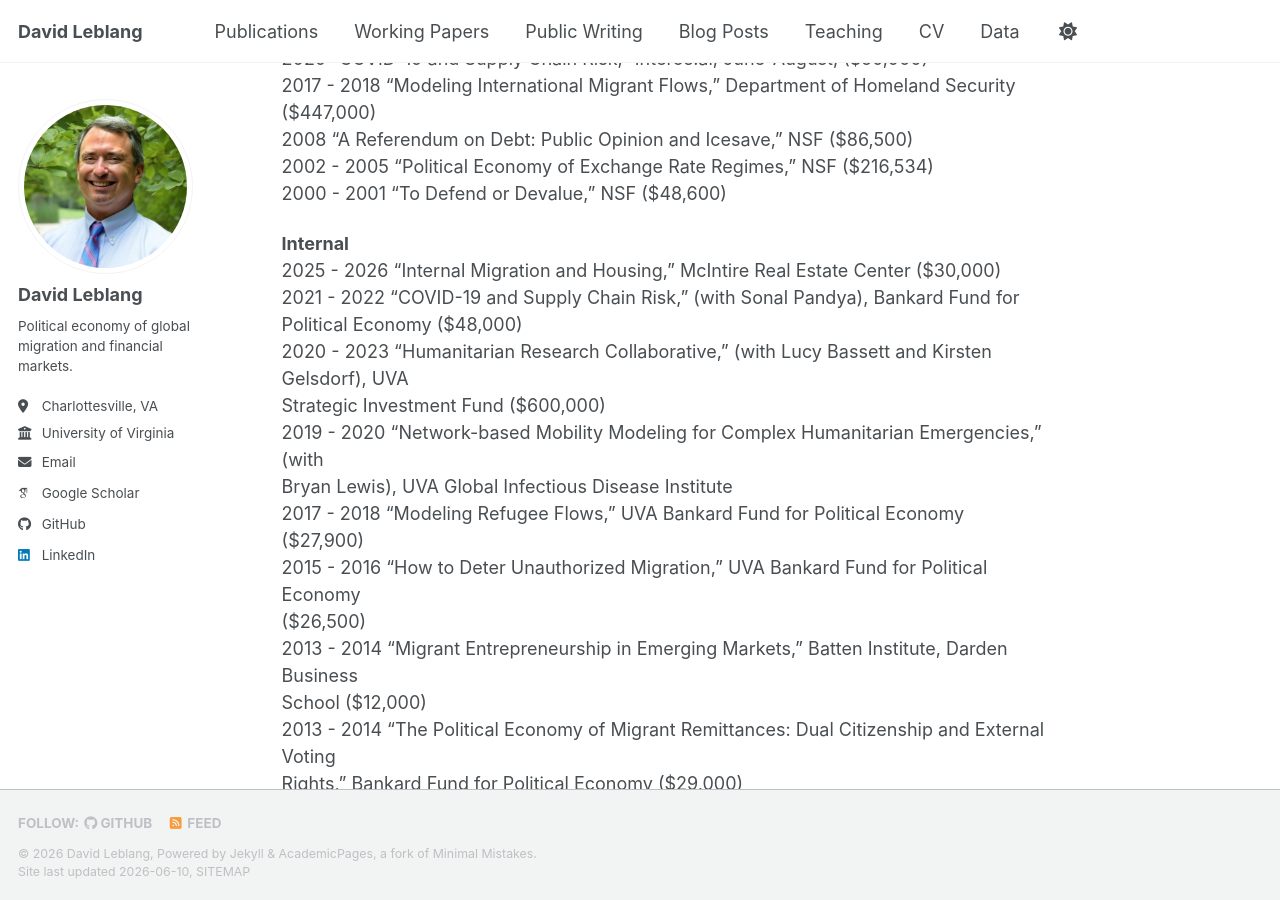
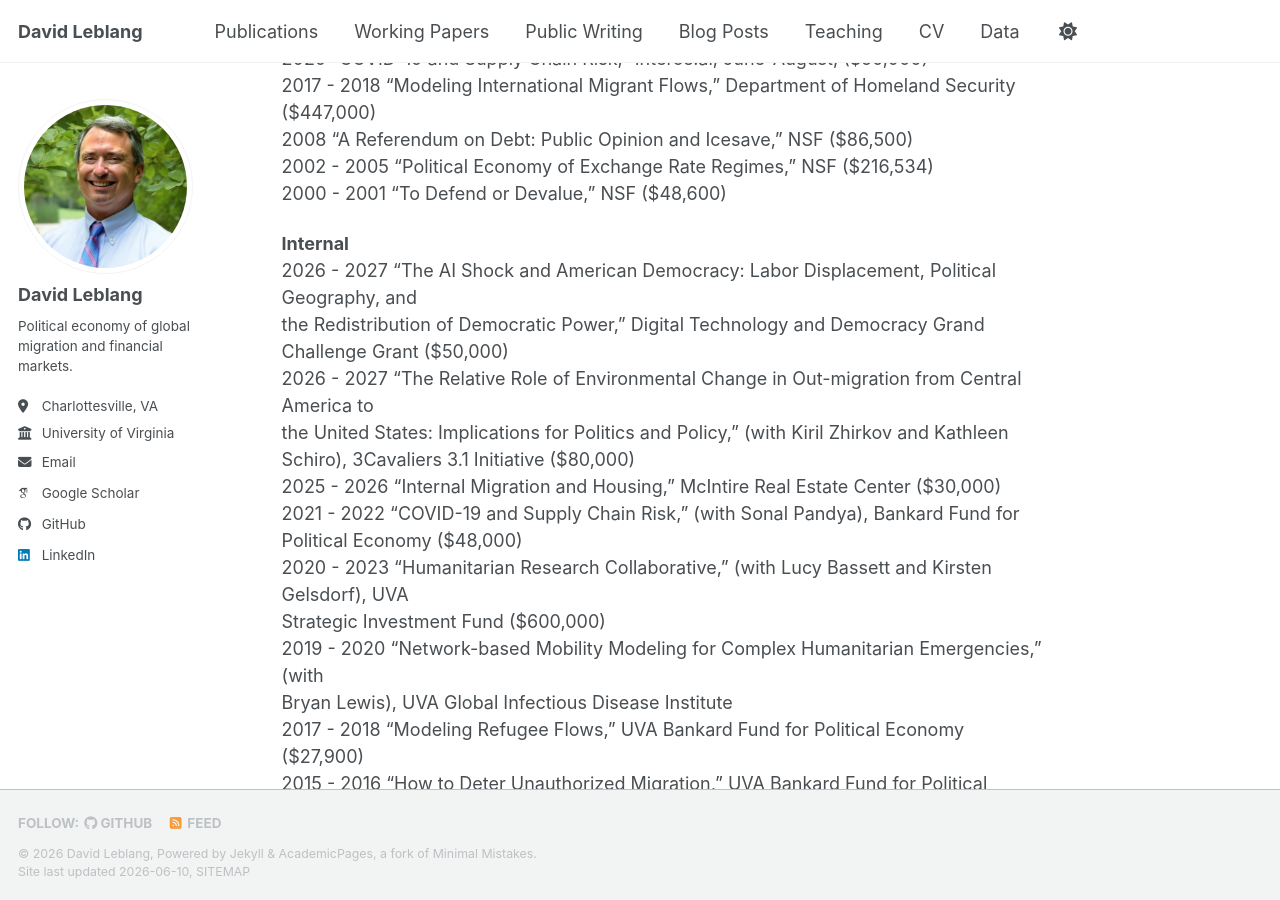
Before and after one commit to leblanguva/leblanguva.github.io, a Jekyll site: the page built from files/Leblang CV_2026.md, in a window 1280 px wide and 900 px high, scrolled down 4833 px. Built offline with Jekyll 4.4.1, drawn with Linux system fonts in a browser that asks for light colours; some web fonts are replaced; our own code applies the rules of GitHub Pages for plain Markdown files; a script bundle is joined from its source files by our own code; library files that are not in the unit come from our copies; some of the changed text lies outside the part shown.

Commit message:
Add two 2026-2027 internal grants (AI Shock and Democracy; Environmental change and CAM migration); sync cv.pdf

```diff
--- a/files/Leblang CV_2026.md
+++ b/files/Leblang CV_2026.md
@@ -146,6 +146,12 @@ of Diverse Data, ($68,500)
 2000 \- 2001	“To Defend or Devalue,” NSF ($48,600)
 
 **Internal**
+2026 \- 2027	“The AI Shock and American Democracy: Labor Displacement, Political Geography, and
+the Redistribution of Democratic Power,” Digital Technology and Democracy Grand
+Challenge Grant ($50,000)
+2026 \- 2027	“The Relative Role of Environmental Change in Out-migration from Central America to
+the United States: Implications for Politics and Policy,” (with Kiril Zhirkov and Kathleen
+Schiro), 3Cavaliers 3.1 Initiative ($80,000)
 2025 \- 2026	“Internal Migration and Housing,” McIntire Real Estate Center ($30,000)
 2021 \- 2022	“COVID-19 and Supply Chain Risk,” (with Sonal Pandya), Bankard Fund for
  Political Economy ($48,000)
```
Also changed, not shown: other parts of files/Leblang CV_2026.md (+1 -1 lines), _pages/cv.md (+2 -0 lines), 2 other files.
